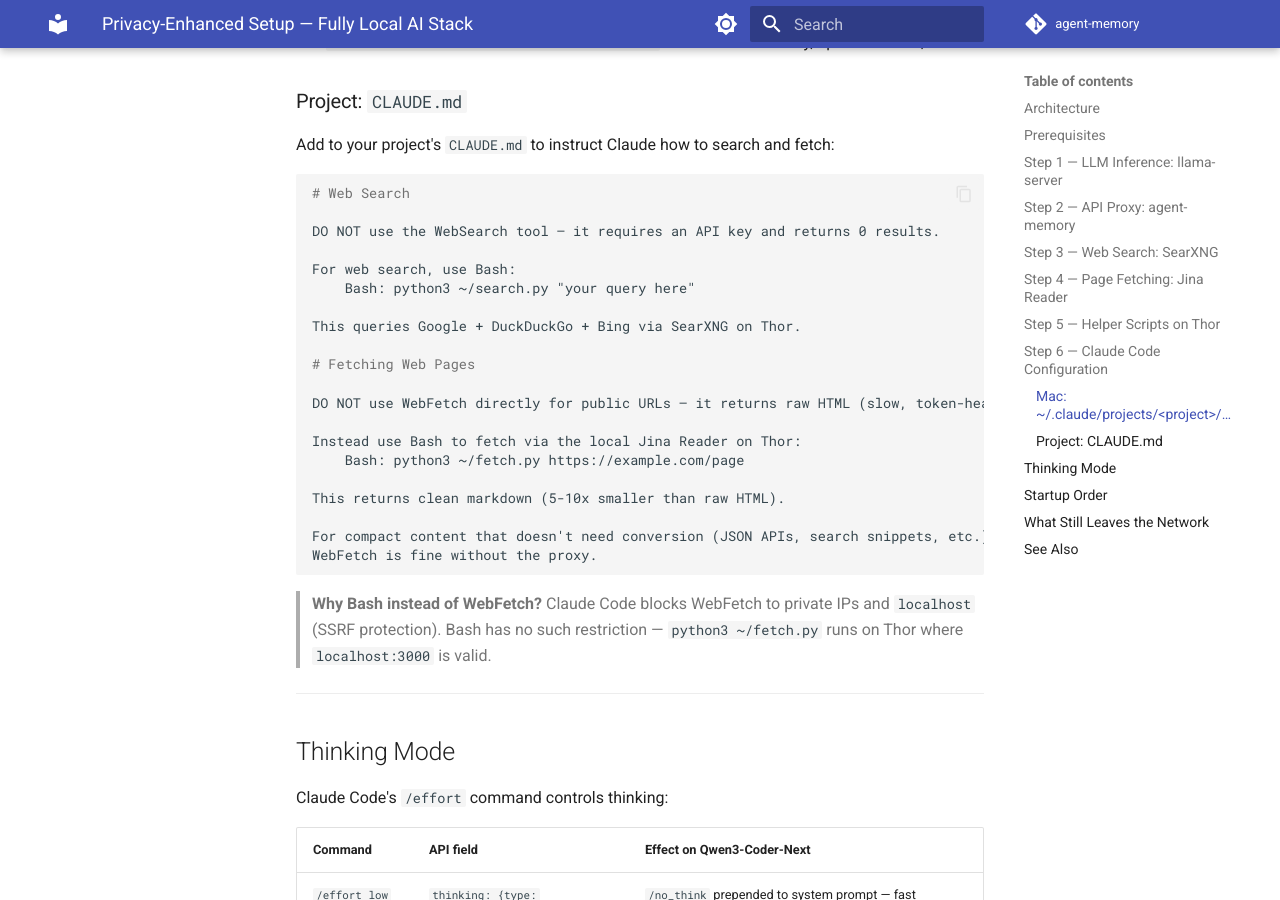
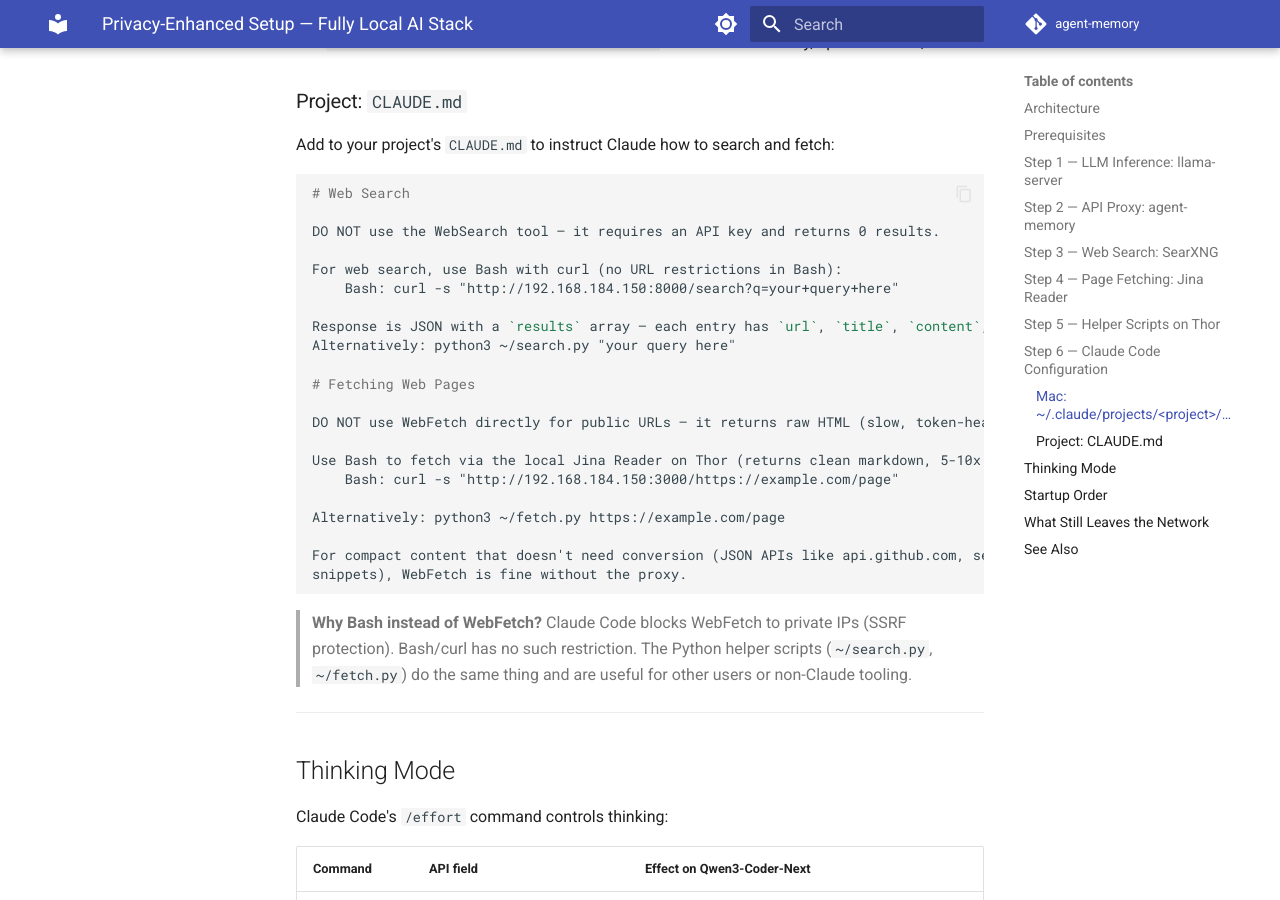
Before and after one commit to yshk-mxim/agent-memory, an MkDocs documentation site: the page built from docs/privacy_enhanced_example.md, in a window 1280 px wide and 900 px high, scrolled down 5553 px. Built offline with MkDocs 1.6.1 and Material for MkDocs 9.7.7, drawn with Linux system fonts in a browser that asks for light colours; comment, search, counter and statistics services are not loaded; the version menu is left out.

Commit message:
docs: Update privacy_enhanced_example — curl as primary Bash method, keep py scripts for other users
Co-Authored-By: Claude Sonnet 4.6 <noreply@anthropic.com>

````diff
--- a/docs/privacy_enhanced_example.md
+++ b/docs/privacy_enhanced_example.md
@@ -271,27 +271,29 @@ Add to your project's `CLAUDE.md` to instruct Claude how to search and fetch:
 
 DO NOT use the WebSearch tool — it requires an API key and returns 0 results.
 
-For web search, use Bash:
-    Bash: python3 ~/search.py "your query here"
+For web search, use Bash with curl (no URL restrictions in Bash):
+    Bash: curl -s "http://192.168.184.150:8000/search?q=your+query+here"
 
-This queries Google + DuckDuckGo + Bing via SearXNG on Thor.
+Response is JSON with a `results` array — each entry has `url`, `title`, `content`, `engine`.
+Alternatively: python3 ~/search.py "your query here"
 
 # Fetching Web Pages
 
 DO NOT use WebFetch directly for public URLs — it returns raw HTML (slow, token-heavy).
 
-Instead use Bash to fetch via the local Jina Reader on Thor:
-    Bash: python3 ~/fetch.py https://example.com/page
+Use Bash to fetch via the local Jina Reader on Thor (returns clean markdown, 5-10x smaller):
+    Bash: curl -s "http://192.168.184.150:3000/https://example.com/page"
 
-This returns clean markdown (5-10x smaller than raw HTML).
+Alternatively: python3 ~/fetch.py https://example.com/page
 
-For compact content that doesn't need conversion (JSON APIs, search snippets, etc.),
-WebFetch is fine without the proxy.
+For compact content that doesn't need conversion (JSON APIs like api.github.com, search
+snippets), WebFetch is fine without the proxy.
 ```
 
-> **Why Bash instead of WebFetch?** Claude Code blocks WebFetch to private IPs and
-> `localhost` (SSRF protection). Bash has no such restriction — `python3 ~/fetch.py`
-> runs on Thor where `localhost:3000` is valid.
+> **Why Bash instead of WebFetch?** Claude Code blocks WebFetch to private IPs
+> (SSRF protection). Bash/curl has no such restriction. The Python helper scripts
+> (`~/search.py`, `~/fetch.py`) do the same thing and are useful for other users or
+> non-Claude tooling.
 
 ---
 
````
